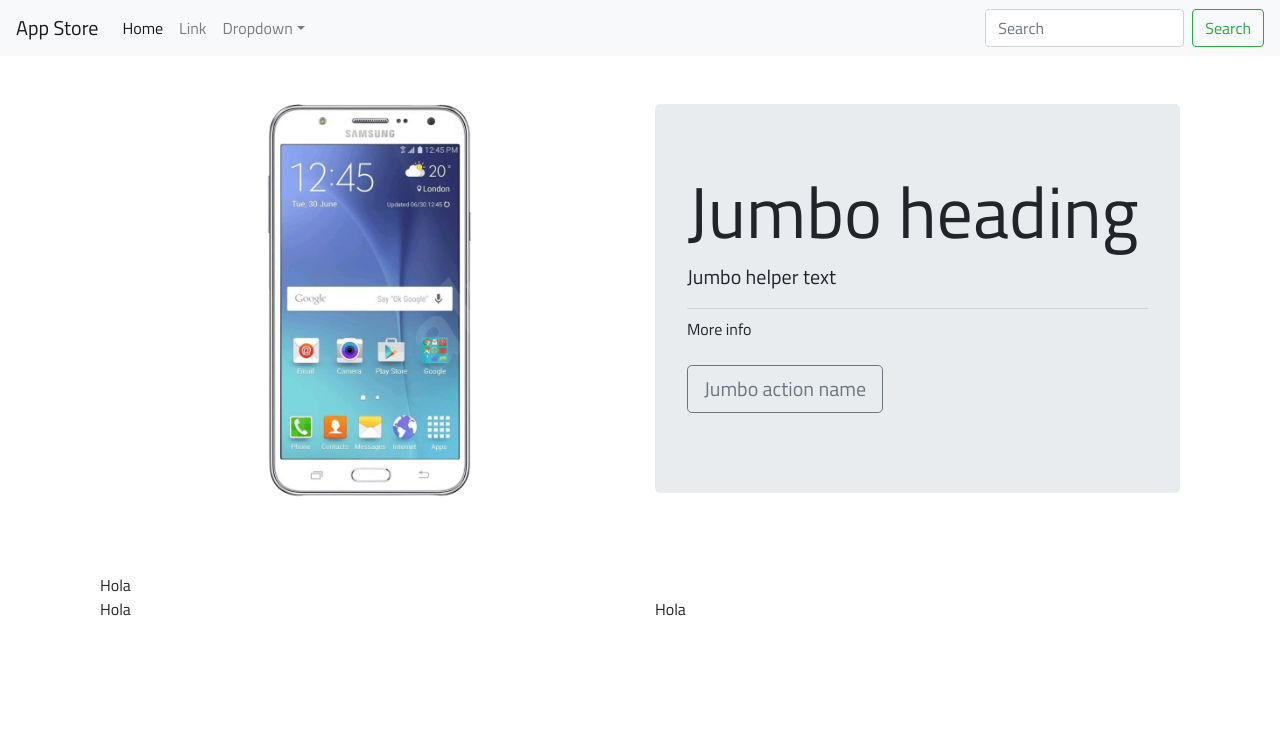
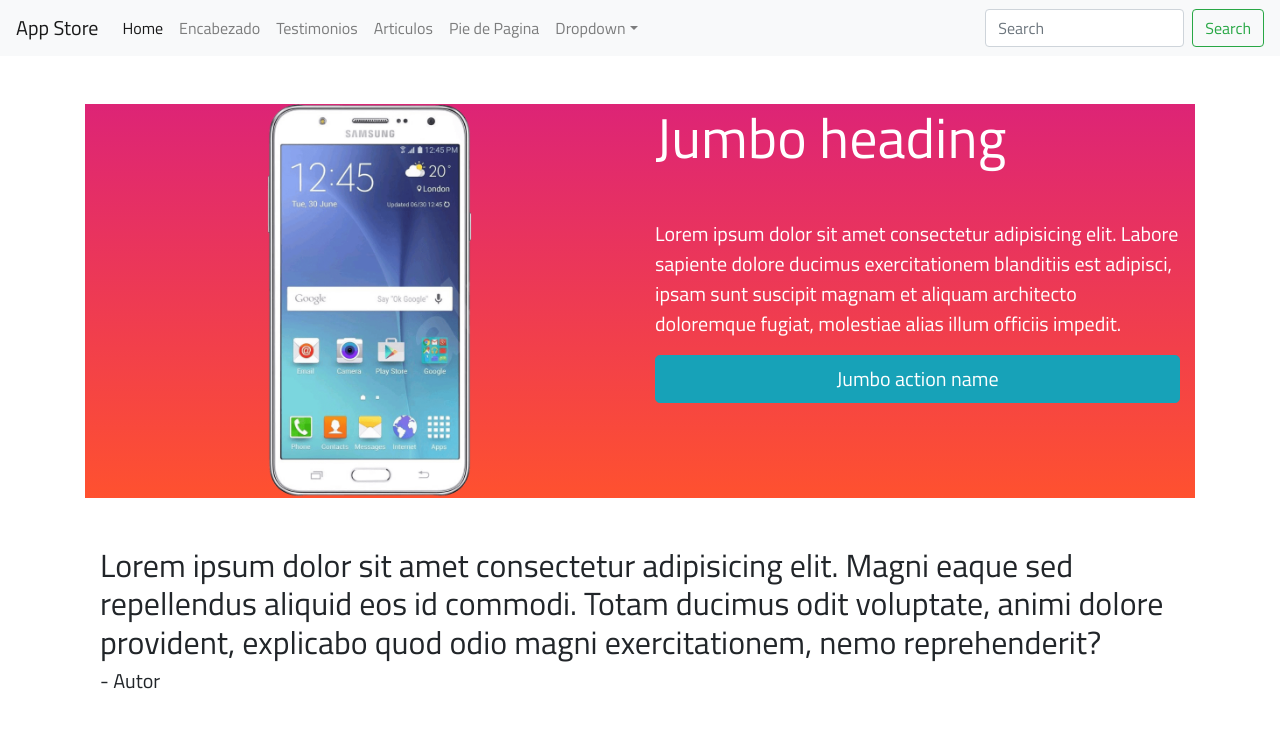
Before and after one commit to BrandonVLA/Pagina1, a plain HTML site: page index.html in a window 1280 px wide. Shown: the top 738 px of the page. Drawn offline with nearby package versions, Linux system fonts and the light colour scheme.

Commit message:
Se agrego la seccion 1 y 2

```diff
--- a/index.html
+++ b/index.html
@@ -22,7 +22,7 @@
     <script src="https://unpkg.com/scrollreveal/dist/scrollreveal.min.js"></script>
 
     <!-- Estilos Personalizados -->
-    <link rel="stylesheet" href="/styles.css">
+    <link rel="stylesheet" href="styles.css">
 </head>
 
 <body>
@@ -39,9 +39,23 @@
                 <li class="nav-item active">
                     <a class="nav-link" href="#">Home <span class="sr-only">(current)</span></a>
                 </li>
+
                 <li class="nav-item">
-                    <a class="nav-link" href="#">Link</a>
+                    <a class="nav-link" href="#Header">Encabezado</a>
                 </li>
+
+                <li class="nav-item">
+                    <a class="nav-link" href="#Testimonios">Testimonios</a>
+                </li>
+
+                <li class="nav-item">
+                    <a class="nav-link" href="#Articulos">Articulos</a>
+                </li>
+
+                <li class="nav-item">
+                    <a class="nav-link" href="#Footer">Pie de Pagina</a>
+                </li>
+
                 <li class="nav-item dropdown">
                     <a class="nav-link dropdown-toggle" href="#" id="dropdownId" data-toggle="dropdown"
                         aria-haspopup="true" aria-expanded="false">Dropdown</a>
@@ -63,7 +77,7 @@
     <div class="container">
 
         <!-- Inicio: Header  -->
-        <header class="mb-5 mt-5">
+        <header id="Header" class="mb-5 mt-5">
 
             <div class="container">
                 <div class="row">
@@ -76,15 +90,17 @@
                     <!-- Inicio: Contenedor 2  -->
                     <!-- b4-jumbotron-default --> <!-- se usa para crear el contenedor de abajo -->
                     <div class="col-md-6 col-sm-6">
-                        <div class="jumbotron">
-                            <h1 class="display-3">Jumbo heading</h1>
-                            <p class="lead">Jumbo helper text</p>
-                            <hr class="my-2">
-                            <p>More info</p>
-                            <p class="lead">
-                                <a class="btn btn-outline-secondary btn-lg mt-2" href="Jumbo action link"
-                                    role="button">Jumbo action name</a>
+                        <div class="">
+                            <h1 class="display-4">Jumbo heading</h1>
+                            <p class="lead mt-5">
+                                Lorem ipsum dolor sit amet consectetur adipisicing elit. Labore sapiente dolore ducimus
+                                exercitationem blanditiis est adipisci, ipsam sunt suscipit magnam et aliquam architecto
+                                doloremque fugiat, molestiae alias illum officiis impedit.
                             </p>
+
+                            <a class="btn btn-info btn-lg mt-2 d-flex justify-content-center"
+                                href="Jumbo action link" role="button">Jumbo action name</a>
+
                         </div>
                     </div>
                     <!-- Fin: Contenedor  2 -->
@@ -95,34 +111,42 @@
 
         <!-- Inicio: Main  -->
         <main>
+
+
             <!-- Inicio: section  1 Testimonios -->
-            <section class="Testimonios">
+            <section id="Testimonios" class="Testimonios mt-5">
                 <!-- Inicio: Contenedor 1 -->
                 <div class="container">
-                    Hola
+                    <p class="h2 mb-2">
+                        Lorem ipsum dolor sit amet consectetur adipisicing elit. Magni eaque sed repellendus aliquid eos id commodi. Totam ducimus odit voluptate, animi dolore provident, explicabo quod odio magni exercitationem, nemo reprehenderit?
+                    </p>
+                    <p class="h4 lead">- Autor </p>
                 </div>
                 <!-- Fin: Contenedor 1 -->
             </section>
             <!-- Fin: section 1 -->
 
+
             <!-- Inicio: section 2 Articulos -->
-            <section class="Articulos">
+            <section id="Articulos" class="Articulos mt-5">
                 <div class="container">
                     <div class="row">
                         <!-- Inicio: Contenedor 1  -->
                         <div class="col-md-6">
-                            Hola
+                            <img src="/Assets/imagen2.png" class="w-100" alt="">
                         </div>
                         <!-- Fin: Contenedor 1 -->
 
+
                         <!-- Inicio: Contenedor 2  -->
                         <div class="col-md-6">
-                            Hola
+                            <h2>Lorem ipsum dolor</h2>
+                            <p>Lorem ipsum, dolor sit amet consectetur adipisicing elit. Cupiditate eligendi a laborum fugit, praesentium, quia nemo minus minima accusantium earum eum! Odit quia, consequuntur nesciunt tempora non id nemo dignissimos.</p>
+                            <a href="#" class="btn btn-danger btn-lg">Read More</a>
                         </div>
                         <!-- Fin: Contenedor  2-->
                     </div>
                 </div>
-
 
 
             </section>
@@ -134,7 +158,7 @@
     <!-- Fin: Container  -->
 
     <!-- Inicio: Footer  100% -->
-    <footer class="text-center">
+    <footer id="Footer" class="text-center mt-5">
         <!-- Inicio: footer-informacion    -->
         <div class="container">
             <div class="row">
--- a/styles.css
+++ b/styles.css
@@ -1,3 +1,9 @@
+:root {
+  --fondoGradiante: linear-gradient(to bottom, #dd2476, #ff512f);
+  --colorglobal: #05023d;
+  --textoClaro: #fff;
+}
+
 body {
   font-family: "Titillium Web", sans-serif;
 }
@@ -8,10 +14,16 @@ main {
   min-height: 80vh;
 }
 
+header {
+  background: var(--colorglobal);
+  color: var(--textoClaro);
+  background: var(--fondoGradiante);
+}
+
 footer {
-  background-color: rgba(0, 0, 0, 0.815);
+  background: rgba(0, 0, 0, 0.815);
 }
 
 .iconos i {
-  color: #dd2476;
+  color: var(--colorglobal);
 }
```
